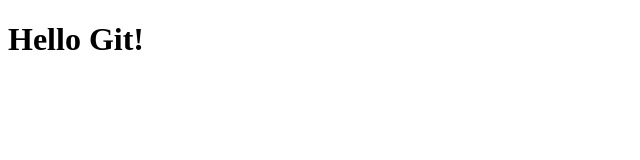
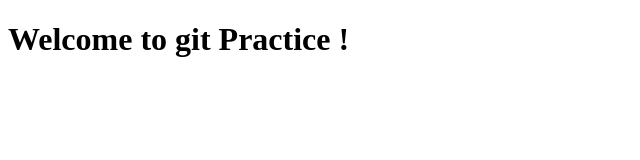
Before and after one commit to eogmir/git-practice, a plain HTML site: page index.html in a window 1280 px wide. Shown: the whole page, without its empty margins (0-640 px from the left). Drawn offline with Linux system fonts and the light colour scheme.

Commit message:
Updated homepage

```diff
--- a/index.html
+++ b/index.html
@@ -4,6 +4,6 @@
     <title>My Git Practice</title>
 </head>
 <body>
-    <h1>Hello Git!</h1>
+    <h1>Welcome to git Practice !</h1>
 </body>
 </html>
```
